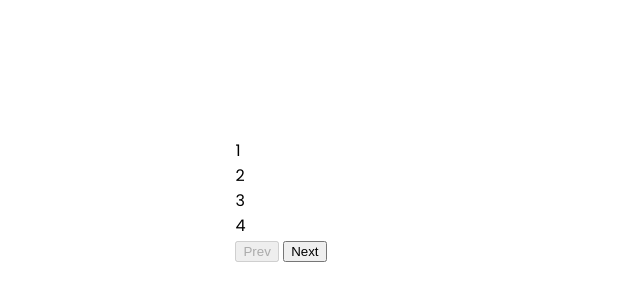
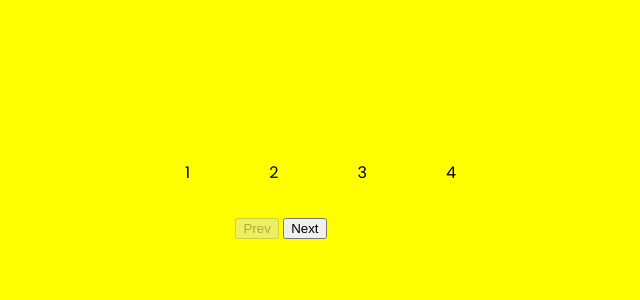
Before and after one commit to swe-robertkibet/Progress-Steps, a plain HTML site: page index.html in a window 1280 px wide. Shown: the part 200-500 px from the top of the page, without its empty margins (359-999 px from the left). Drawn offline with Linux system fonts and the light colour scheme.

Commit message:
Styled up

```diff
--- a/style.css
+++ b/style.css
@@ -6,6 +6,7 @@
 }
 
 body{
+    background-color: yellow;
     font-family: 'Poppins', sans-serif;
     margin: 0;
     display: flex;   /*To center everything*/
@@ -15,3 +16,16 @@ body{
     height: 100vh; /*Take entire height of the browser*/
     overflow: hidden; /*scroll bars not to show by default*/
 }
+
+.container {
+    text-align: center;
+}
+
+.progress-container {
+    display: flex;
+    justify-content: space-between;
+    position: relative;
+    margin-bottom: 30px;
+    max-width: 100%;
+    width: 350px;
+}
```
